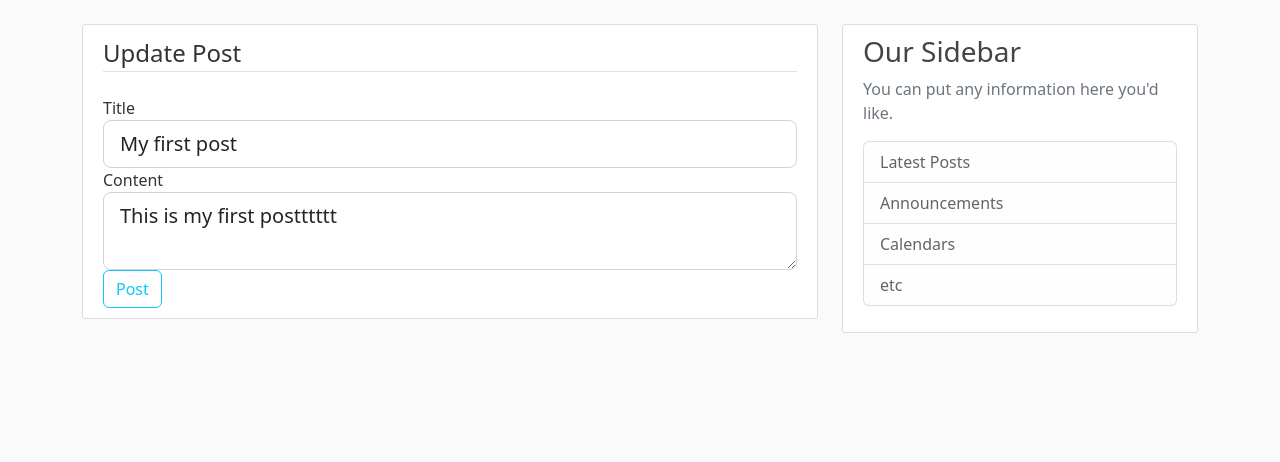
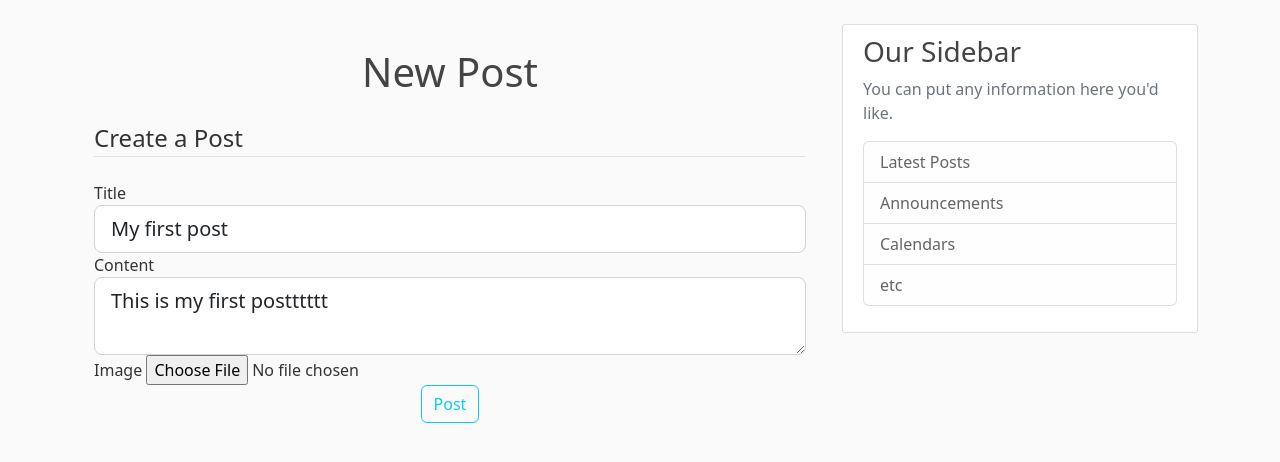
Before and after one commit to TUBATOSUNOGLU/B9IS109-WebDevelopmentForIS, a Flask app: page /post/1/update in a window 1280 px wide. Shown: the part 56-518 px from the top of the page. Run offline with Flask 2, Linux system fonts and the light colour scheme; a user stored in the database is signed in; data comes from the database, SQL or seed files in the repository; some libraries are stand-ins or nearby versions.

Commit message:
Image file can be uploaded when new post is created.

```diff
--- a/Flask_Blog/flaskblog/models.py
+++ b/Flask_Blog/flaskblog/models.py
@@ -31,7 +31,6 @@
         except:
             return User.query.get(user_id)
 
-
     def __repr__(self):
         return f"User('{self.username}', '{self.email}', '{self.image_file}')"
 
@@ -42,6 +41,7 @@
     date_posted = db.Column(db.DateTime, nullable=False, default=datetime.utcnow)
     content = db.Column(db.Text, nullable=False)
     user_id = db.Column(db.Integer, db.ForeignKey('user.id'), nullable=False)
+    image_file = db.Column(db.String(20))
 
     def __repr__(self):
         return f"Post('{self.title}', '{self.date_posted}')"
--- a/Flask_Blog/flaskblog/posts/forms.py
+++ b/Flask_Blog/flaskblog/posts/forms.py
@@ -1,9 +1,11 @@
 from flask_wtf import FlaskForm
-from wtforms import StringField, SubmitField, TextAreaField
+from flask_wtf.file import FileAllowed, FileRequired
+from wtforms import FileField, StringField, SubmitField, TextAreaField
 from wtforms.validators import DataRequired
 
 
 class PostForm(FlaskForm):
     title = StringField('Title', validators=[DataRequired()])
     content = TextAreaField('Content', validators=[DataRequired()])
+    image = FileField('Image', validators=[FileRequired(), FileAllowed(['jpg', 'png', 'jpeg'])])
     submit = SubmitField('Post')
--- a/Flask_Blog/flaskblog/templates/create_post.html
+++ b/Flask_Blog/flaskblog/templates/create_post.html
@@ -1,10 +1,11 @@
 {% extends "layout.html" %}
 {% block content %}
-<div class='content-section'>
-    <form method="POST", action="">
+  <div class="container">
+    <h1 class="mt-4 mb-4 text-center">New Post</h1>
+    <form method="POST", enctype="multipart/form-data" action="">
       {{ form.hidden_tag() }}
       <fieldset class="form-group">
-            <legend class="border-bottom mb-4">{{ legend }}</legend>
+        <legend class="border-bottom mb-4">Create a Post</legend>
         <div class="form-group">
           {{ form.title.label(class="form-control-label") }}
           {% if form.title.errors %}
@@ -31,9 +32,20 @@
             {{ form.content(class="form-control form-control-lg") }}
           {% endif %}
         </div>
+        <div class="form-group">
+          {{ form.image.label(class="form-control-label") }}
+          {% if form.image.errors %}
+            <div class="alert alert-danger" role="alert">
+              {% for error in form.image.errors %}
+                <p>{{ error }}</p>
+              {% endfor %}
+            </div>
+          {% endif %}
+          {{ form.image(class="form-control-file") }}
+        </div>
       </fieldset>
-        <div class="form-group">
-            {{ form.submit(class="btn btn-outline-info") }}
+      <div class="form-group d-flex justify-content-center">
+        <button class="btn btn-outline-info" type="submit">Post</button>
       </div>
     </form>
   </div>
```
Lines whose indentation alone changed are shown as unchanged.
